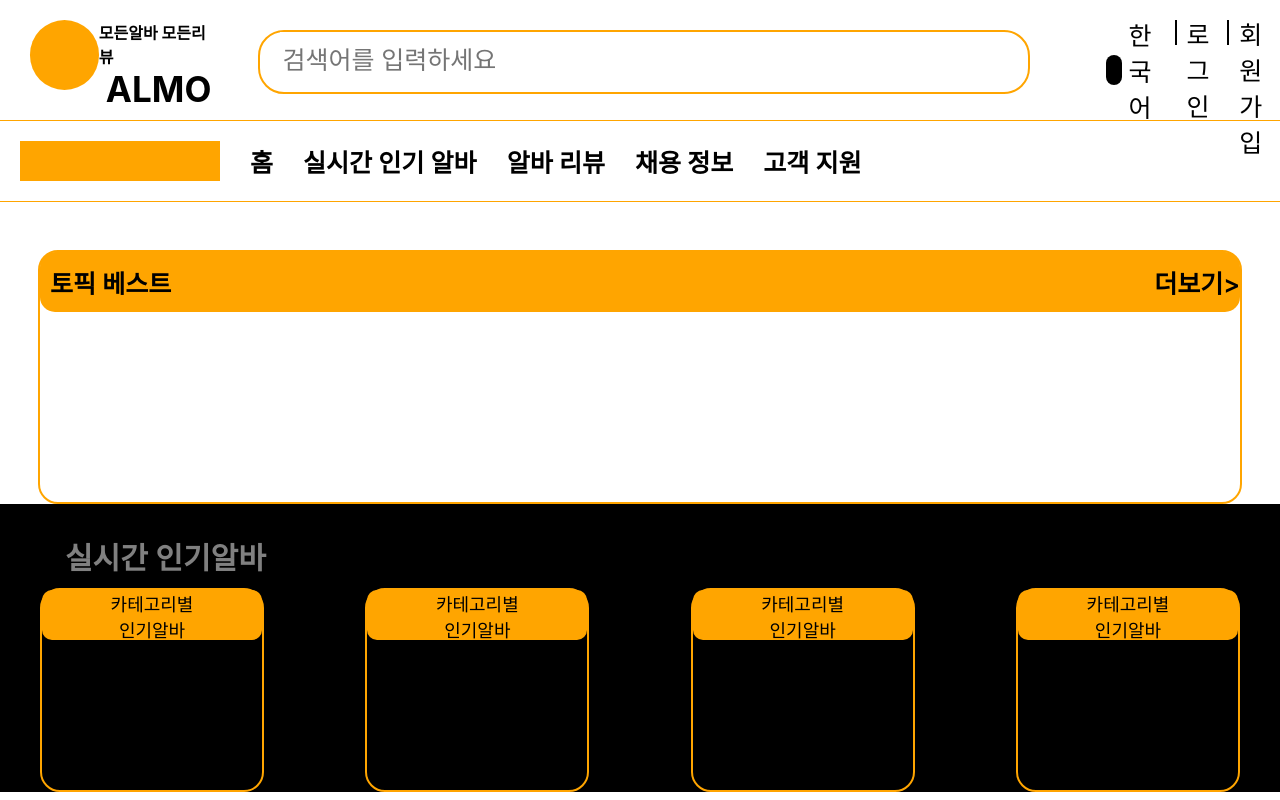
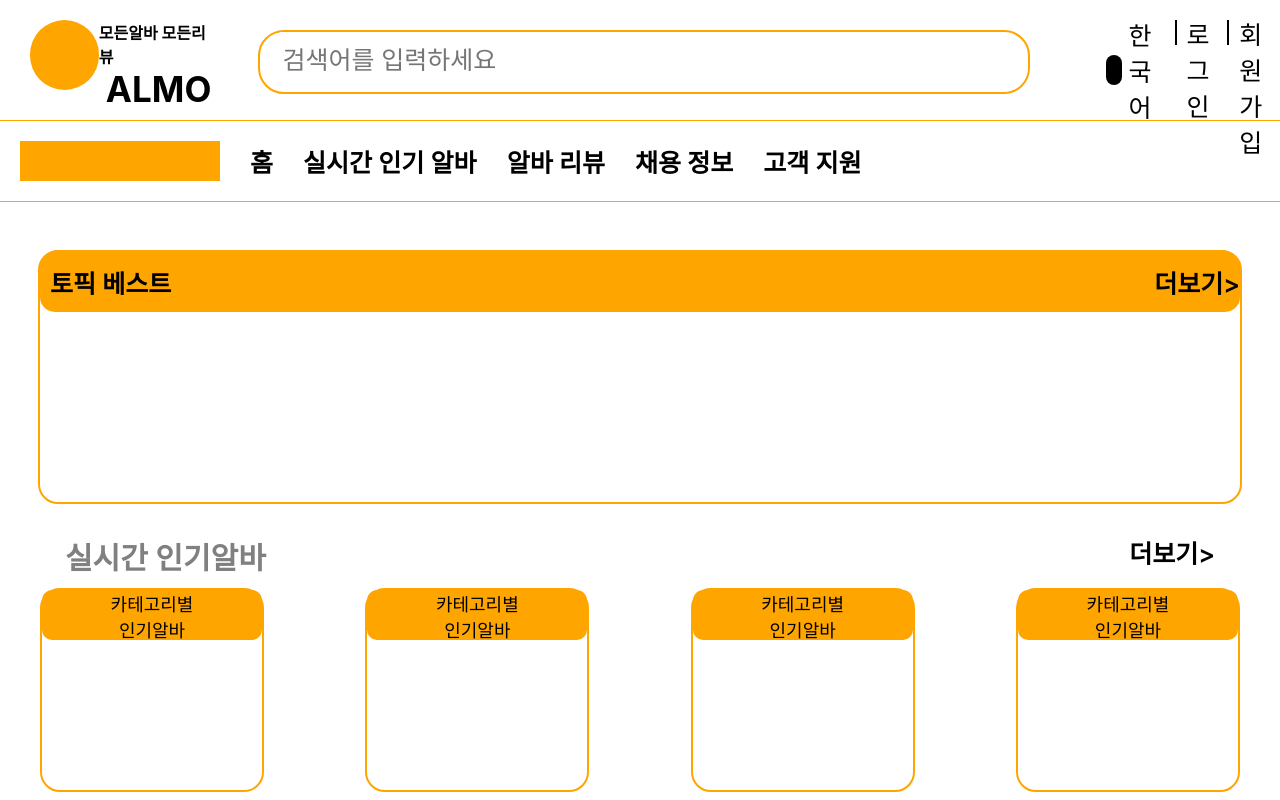
Before and after one commit to JohnJung-1017/Almo, a React (Create React App) app in the folder frontend/: page / in a window 1280 px wide. Shown: the top 800 px of the page. Built offline with nearby package versions, Linux system fonts and the light colour scheme; some icons are missing.

Commit message:
feat:main
changed background color

```diff
--- a/frontend/src/css/main.css
+++ b/frontend/src/css/main.css
@@ -41,7 +41,6 @@
     flex-direction: column;
     align-items: center;
     justify-content: center;
-    background-color: black;
 }
 .box4_content_container{
     display: flex;
@@ -77,7 +76,6 @@
     justify-content: space-between;
     width: 1150px;
     margin-top: 30px;
-    background-color: black;
 }
 .box_info, .box_info_link{
     font-size: 30px;
```
